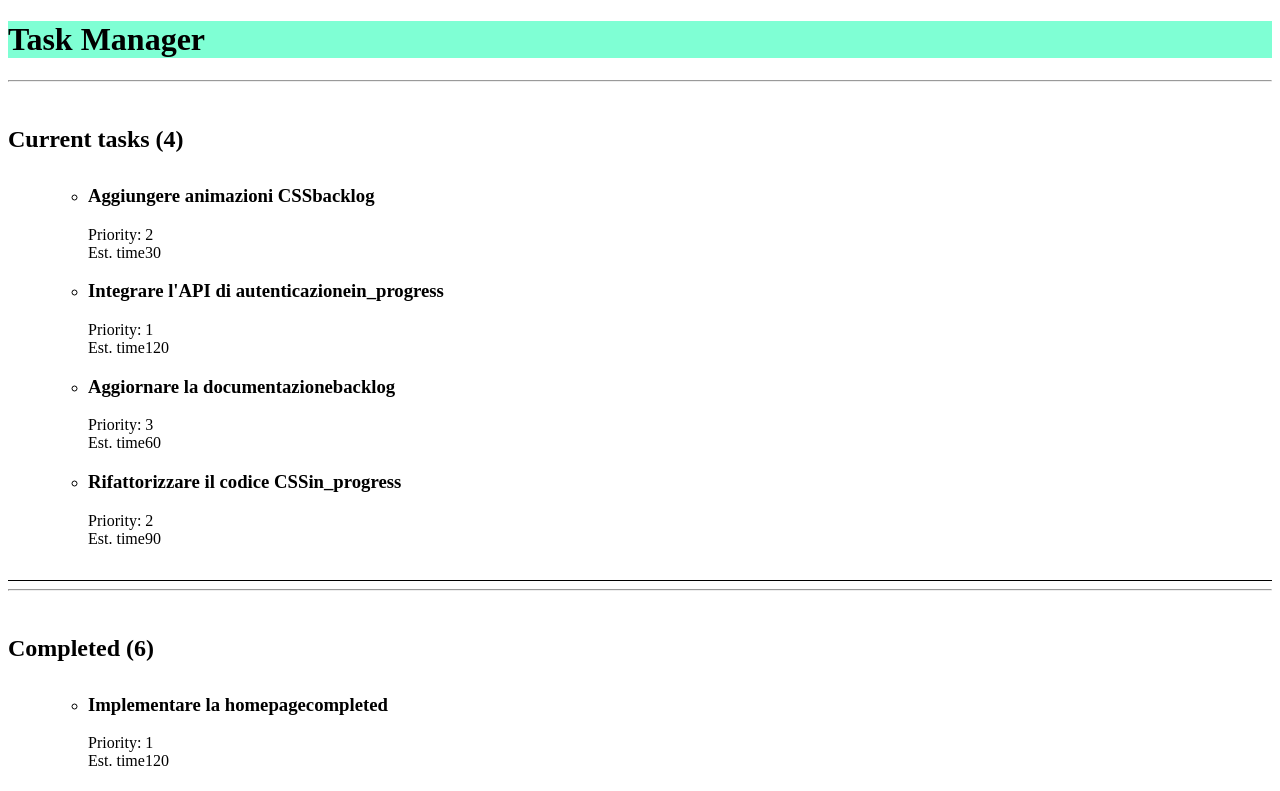
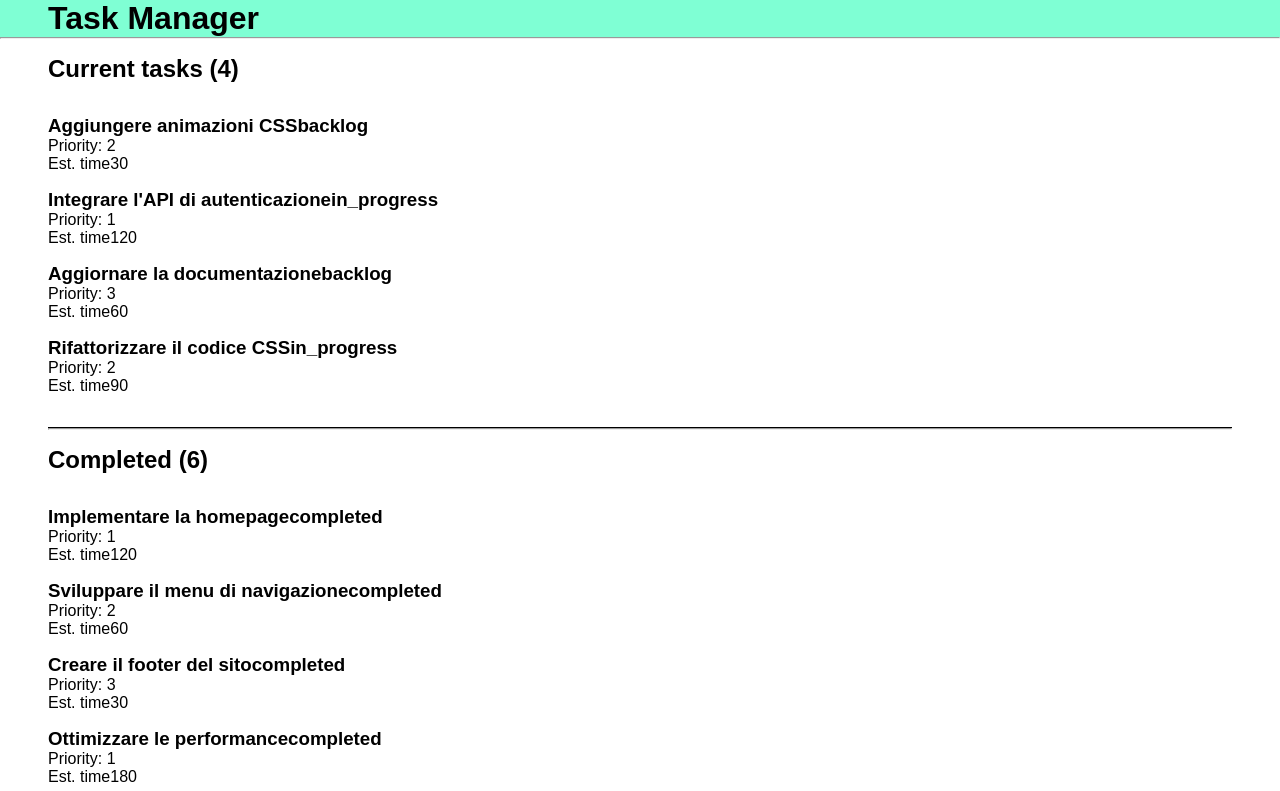
Before and after one commit to dariomicelii/react-task-list, a React (Vite) app: page / in a window 1280 px wide. Shown: the top 791 px of the page. Built offline with nearby package versions, Linux system fonts and the light colour scheme.

Commit message:
index.css

```diff
--- a/src/index.css
+++ b/src/index.css
@@ -0,0 +1,20 @@
+* {
+  box-sizing: border-box;
+  margin: 0;
+  padding: 0;
+}
+
+body {
+  font-family: Arial, Helvetica, sans-serif;
+}
+
+ul {
+  list-style: none;
+}
+
+.container {
+  max-width: 1200px;
+  width: 100%;
+  padding: 0 0.5rem;
+  margin: 0 auto;
+}
```
